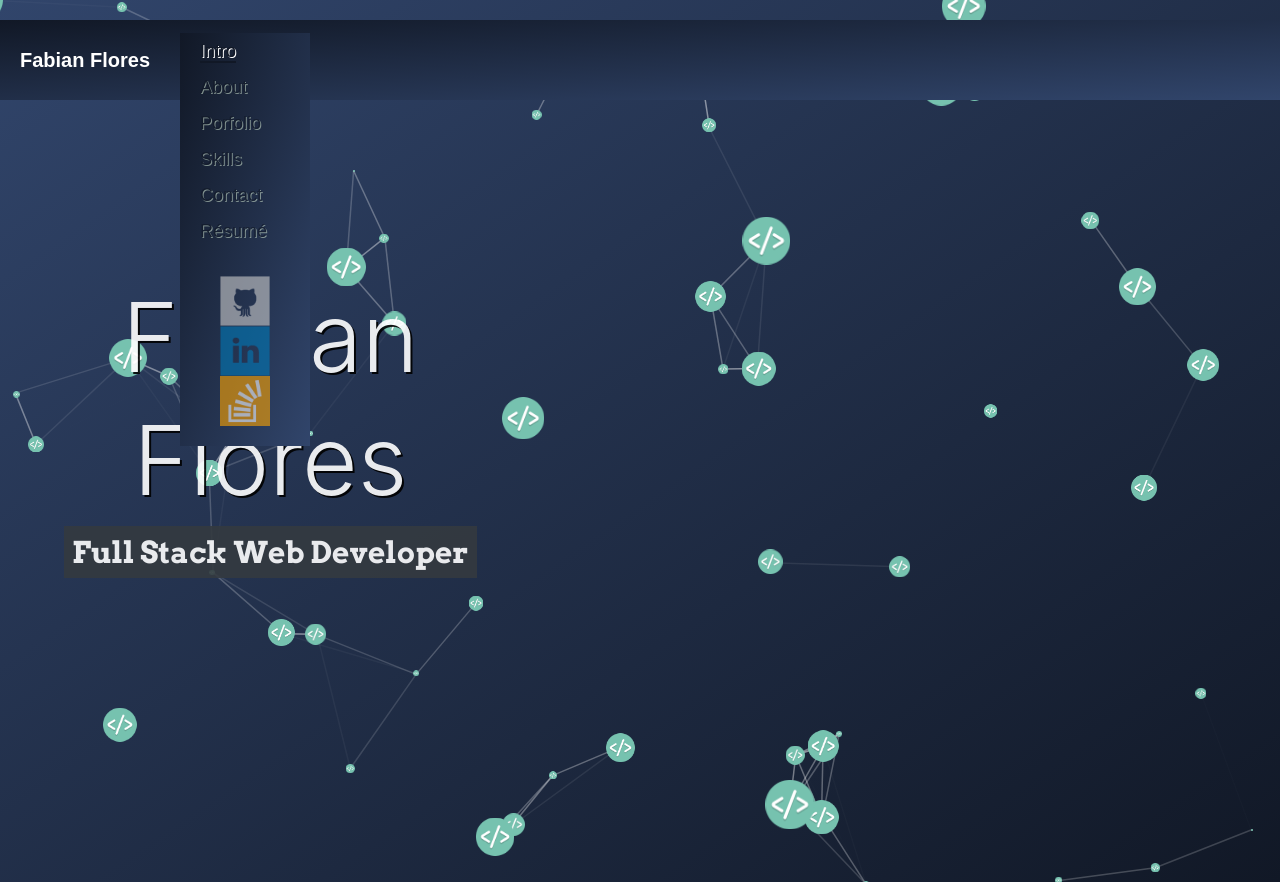
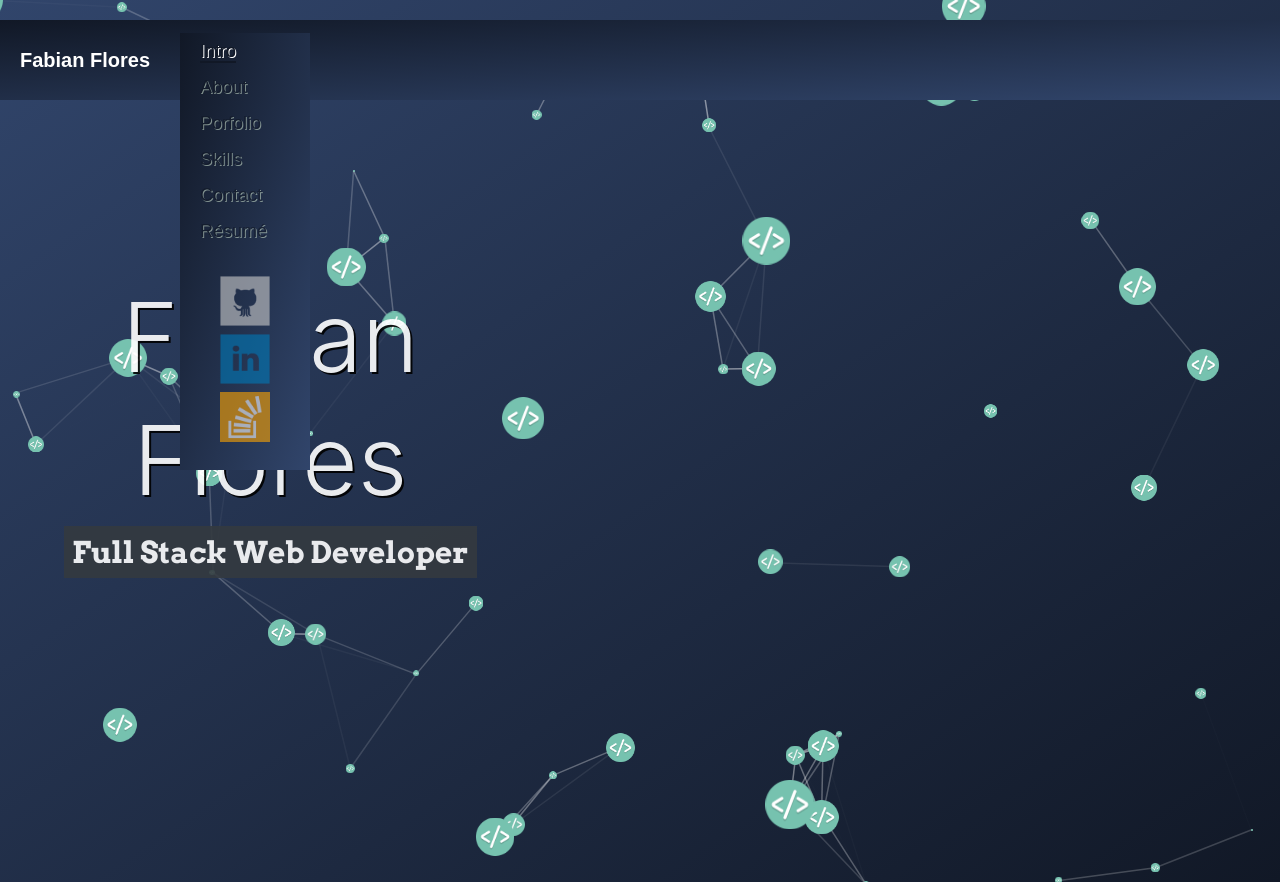
Before and after one commit to f-flores/f-flores.github.io, a plain HTML site: page index.html in a window 1280 px wide. Shown: the top 882 px of the page. Drawn offline with nearby package versions, Linux system fonts and the light colour scheme; a web font is replaced by a local one.

Commit message:
added spacing to link images

```diff
--- a/assets/css/style.css
+++ b/assets/css/style.css
@@ -253,7 +253,8 @@ html {
     margin: 1% 0% 5% 0%;
     padding: 0px 30px; }
     body #nav ul {
-      display: block !important; }
+      display: block;
+      width: 100%; }
       body #nav ul li {
         padding-left: 30px; }
         body #nav ul li a {
--- a/assets/js/my-portfolio.js
+++ b/assets/js/my-portfolio.js
@@ -209,7 +209,7 @@ $(document).ready(function () {
           mediaImg = $("<img>");
 
       socialUrl.attr("href", elem.mediaUrl).attr("target","_blank");
-      mediaImg.attr("src", IMG_DIR + elem.mediaImg).attr("alt", elem.mediaAlt);
+      mediaImg.attr("src", IMG_DIR + elem.mediaImg).attr("alt", elem.mediaAlt).addClass("mb-2");
       if (elem.mediaImg === GITHUB_LOGO_IMG) {
         mediaImg.addClass("github-img");
       }
```
